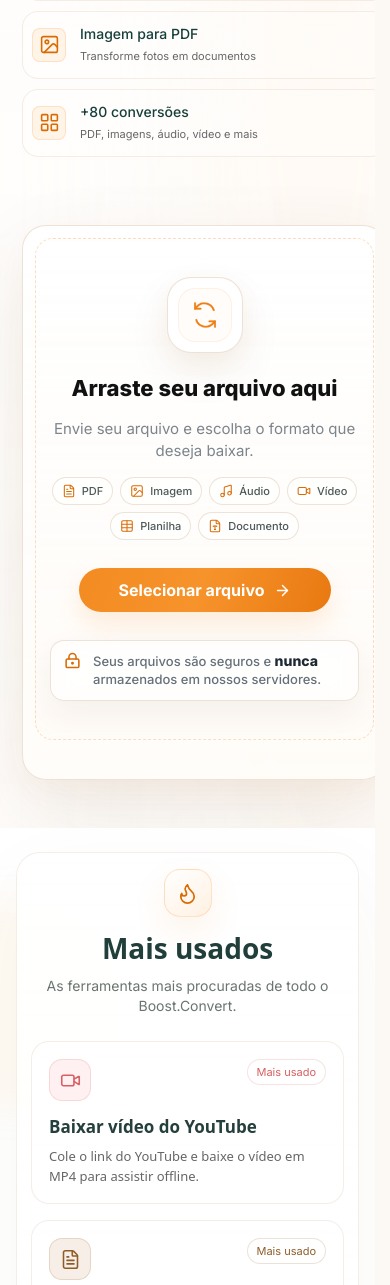
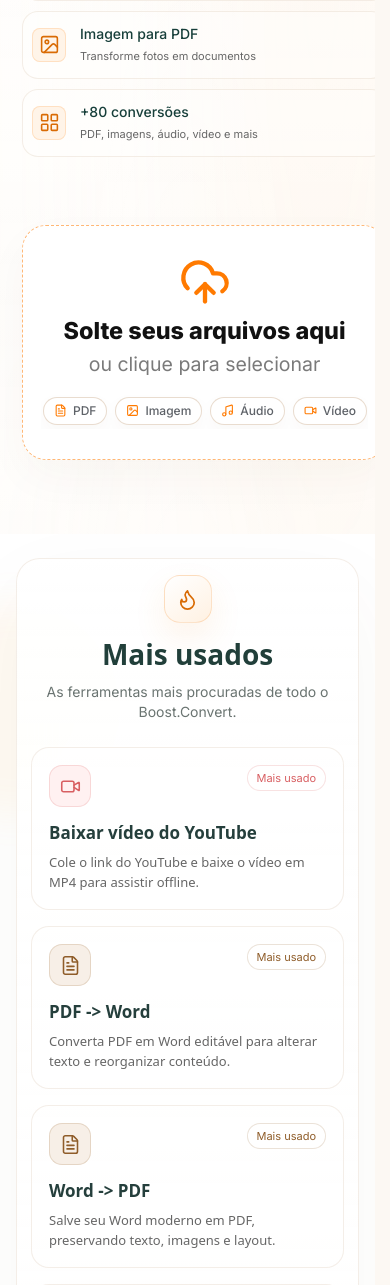
Before and after one commit to Boost-Convert-team/Boost.Convert, a Flask app: page / in a window 390 px wide. Shown: the part 611-1896 px from the top of the page. Run offline with Flask 3, Linux system fonts and the light colour scheme; some libraries are stand-ins or nearby versions; some web fonts are replaced.

Commit message:
otimizando animação do faq e mudando upload da home

```diff
--- a/frontend/static/css/body.css
+++ b/frontend/static/css/body.css
@@ -303,6 +303,33 @@ label,
         transform 1200ms var(--ease-air);
 }
 
+@media (max-width: 780px) {
+    body {
+        transition:
+            opacity 360ms ease,
+            transform 360ms ease;
+    }
+
+    .reveal {
+        filter: none;
+        transform: translateY(10px);
+        transition:
+            opacity 360ms ease,
+            transform 360ms ease;
+        will-change: opacity, transform;
+    }
+
+    .reveal.is-visible {
+        filter: none;
+    }
+
+    .reveal > * {
+        transition:
+            opacity 360ms ease,
+            transform 360ms ease;
+    }
+}
+
 @keyframes spin {
     to {
         transform: rotate(360deg);
--- a/frontend/static/css/home/hero.css
+++ b/frontend/static/css/home/hero.css
@@ -624,22 +624,15 @@
 }
 
 .hero-upload-card {
-    width: min(100%, 700px);
+    width: min(100%, 760px);
     min-width: 0;
     max-width: 100%;
-    padding: 20px;
-    border: 1px solid rgba(232, 218, 203, .78);
+    padding: 0;
+    border: 0;
     border-radius: 28px;
-    background:
-        linear-gradient(180deg, rgba(255, 255, 255, .94), rgba(255, 252, 248, .88));
-    box-shadow:
-        0 34px 86px rgba(88, 58, 24, .095),
-        0 14px 38px rgba(240, 138, 36, .045),
-        inset 0 1px 0 rgba(255, 255, 255, .96);
-    transition:
-        transform 320ms var(--ease-air),
-        border-color 320ms var(--ease-air),
-        box-shadow 320ms var(--ease-air);
+    background: transparent;
+    box-shadow: none;
+    transition: opacity 200ms ease;
 }
 
 .hero-upload-card.is-submitting {
@@ -648,12 +641,9 @@
 }
 
 .hero-upload-card:hover {
-    transform: translateY(-5px);
-    border-color: rgba(240, 138, 36, .24);
-    box-shadow:
-        0 42px 106px rgba(88, 58, 24, .115),
-        0 18px 46px rgba(240, 138, 36, .075),
-        inset 0 1px 0 rgba(255, 255, 255, .98);
+    transform: none;
+    border-color: transparent;
+    box-shadow: none;
 }
 
 .hero-upload-dropzone {
@@ -661,22 +651,24 @@
     display: grid;
     justify-items: center;
     align-content: center;
+    gap: 8px;
     width: 100%;
     min-width: 0;
     max-width: 100%;
-    min-height: 430px;
-    padding: 56px 40px;
+    min-height: 320px;
+    padding: 40px 56px;
     overflow: hidden;
-    border: 1.5px dashed rgba(240, 138, 36, .28);
-    border-radius: 20px;
-    background:
-        linear-gradient(180deg, rgba(255, 255, 255, .88), rgba(255, 251, 247, .74));
+    border: 1.5px dashed rgba(255, 122, 0, .54);
+    border-radius: 28px;
+    background: #fff;
     color: var(--text);
     text-align: center;
+    cursor: pointer;
+    box-shadow: 0 18px 44px rgba(88, 58, 24, .035);
     transition:
-        background-color 320ms var(--ease-air),
-        border-color 320ms var(--ease-air),
-        box-shadow 320ms var(--ease-air);
+        background-color 200ms ease,
+        border-color 200ms ease,
+        box-shadow 200ms ease;
 }
 
 .hero-upload-input {
@@ -688,122 +680,57 @@
 }
 
 .hero-upload-dropzone::before {
-    content: "";
-    position: absolute;
-    inset: 0;
-    border-radius: inherit;
-    background:
-        linear-gradient(90deg, transparent, rgba(240, 138, 36, .06), transparent);
-    opacity: 0;
-    transform: translateX(-46%);
-    transition:
-        opacity 320ms var(--ease-air),
-        transform 350ms var(--ease-air);
-    pointer-events: none;
+    display: none;
 }
 
 .hero-upload-card:hover .hero-upload-dropzone {
-    border-color: rgba(240, 138, 36, .42);
-    background-color: rgba(255, 250, 245, .92);
-    box-shadow: inset 0 0 0 1px rgba(255, 255, 255, .84);
+    border-color: rgba(255, 122, 0, .82);
+    background-color: rgba(255, 122, 0, .03);
+    box-shadow: 0 20px 48px rgba(88, 58, 24, .045);
 }
 
 .hero-upload-dropzone.is-dragging {
-    border-color: rgba(240, 138, 36, .58);
-    background-color: rgba(255, 250, 245, .96);
+    border-style: solid;
+    border-color: #ff7a00;
+    background-color: rgba(255, 122, 0, .065);
+    box-shadow:
+        0 22px 54px rgba(255, 122, 0, .10),
+        0 0 0 4px rgba(255, 122, 0, .08);
 }
 
 .hero-upload-dropzone:focus-within {
-    border-color: rgba(240, 138, 36, .62);
+    border-color: #ff7a00;
     box-shadow:
-        inset 0 0 0 1px rgba(255, 255, 255, .90),
-        0 0 0 4px rgba(240, 138, 36, .10);
+        0 18px 44px rgba(88, 58, 24, .035),
+        0 0 0 4px rgba(255, 122, 0, .10);
 }
 
 .hero-upload-card.has-conversions .hero-upload-dropzone {
-    min-height: 250px;
-    padding-block: 34px;
+    min-height: 320px;
+    padding-block: 40px;
 }
 
 .hero-upload-card.has-file .hero-upload-dropzone {
-    min-height: 0;
-    padding-block: 24px;
-}
-
-.hero-upload-card.has-file .hero-upload-icon {
-    width: 60px;
-    height: 60px;
-    margin-bottom: 14px;
-    border-radius: 20px;
-}
-
-.hero-upload-card.has-file .hero-upload-icon::before {
-    inset: 6px;
-    border-radius: 15px;
-}
-
-.hero-upload-card.has-file .hero-upload-icon::after {
-    inset: -5px;
-    border-radius: 25px;
-}
-
-.hero-upload-card.has-file .hero-upload-icon svg {
-    width: 34px;
-    height: 34px;
-}
-
-.hero-upload-card.has-file .hero-upload-orbit {
-    top: 8px;
-    right: 9px;
-    width: 6px;
-    height: 6px;
-}
-
-.hero-upload-card.has-file .hero-upload-dropzone small,
-.hero-upload-card.has-file .hero-upload-file-types,
-.hero-upload-card.has-file .hero-upload-limit {
+    min-height: 320px;
+    padding-block: 40px;
+}
+
+.hero-upload-card:hover .hero-upload-dropzone::before {
     display: none;
 }
 
-.hero-upload-card.has-file .hero-upload-button {
-    margin-top: 18px;
-}
-
-.hero-upload-card:hover .hero-upload-dropzone::before {
-    opacity: 1;
-    transform: translateX(46%);
-}
-
 .hero-upload-icon {
-    position: relative;
     display: grid;
     place-items: center;
-    isolation: isolate;
-    width: 82px;
-    height: 82px;
-    margin-bottom: 28px;
-    border: 1px solid rgba(234, 223, 211, .88);
-    border-radius: 22px;
-    color: #ee8017;
-    background: #fff;
-    box-shadow:
-        0 18px 42px rgba(88, 58, 24, .08),
-        0 8px 22px rgba(240, 138, 36, .055),
-        inset 0 1px 0 rgba(255, 255, 255, .96);
-    transition:
-        transform 320ms var(--ease-air),
-        border-color 320ms var(--ease-air),
-        box-shadow 320ms var(--ease-air);
+    width: 64px;
+    height: 64px;
+    margin-bottom: 4px;
+    color: #ff7a00;
+    transition: transform 200ms ease;
 }
 
 .hero-upload-icon::before {
-    content: "";
-    position: absolute;
-    inset: 10px;
-    z-index: -1;
-    border: 1px solid rgba(240, 138, 36, .10);
-    border-radius: 17px;
-    background: rgba(255, 247, 239, .36);
+    display: none;
 }
 
 .hero-upload-icon::after {
@@ -811,32 +738,15 @@
 }
 
 .hero-upload-icon svg {
-    position: relative;
-    z-index: 2;
-    width: 42px;
-    height: 42px;
+    width: 64px;
+    height: 64px;
     overflow: visible;
+    stroke-width: 2;
     transform: translateZ(0);
 }
 
 .hero-upload-convert-symbol {
-    fill: none;
-    stroke: currentColor;
-    stroke-linecap: round;
-    stroke-linejoin: round;
-    vector-effect: non-scaling-stroke;
-}
-
-.hero-upload-convert-symbol {
-    transform-box: fill-box;
-    transform-origin: center;
-}
-
-.hero-upload-convert-symbol {
-    stroke-width: 3.2;
-    opacity: 1;
-    animation: heroUploadConvertSpin 4.2s var(--ease-air) infinite;
-    will-change: transform;
+    animation: none;
 }
 
 .hero-upload-orbit {
@@ -846,36 +756,33 @@
 .hero-upload-card:hover .hero-upload-icon,
 .hero-upload-dropzone:focus-within .hero-upload-icon,
 .hero-upload-dropzone.is-dragging .hero-upload-icon {
-    border-color: rgba(240, 138, 36, .32);
-    box-shadow:
-        0 22px 50px rgba(88, 58, 24, .095),
-        0 10px 24px rgba(240, 138, 36, .09),
-        inset 0 1px 0 rgba(255, 255, 255, .98);
+    transform: scale(1.06);
 }
 
 .hero-upload-dropzone strong {
     color: var(--text);
     font-family: var(--font-ui);
-    font-size: clamp(20px, 1.65vw, 24px);
-    line-height: 1.22;
+    font-size: clamp(28px, 2.35vw, 32px);
+    line-height: 1.08;
     font-weight: 800;
 }
 
 .hero-upload-dropzone small {
-    margin-top: 16px;
-    color: #7c858b;
-    font-family: var(--font-ui);
-    font-size: 15px;
-    line-height: 1.45;
+    margin-top: 0;
+    color: #7a7a7a;
+    font-family: var(--font-ui);
+    font-size: clamp(22px, 1.8vw, 24px);
+    line-height: 1.25;
+    font-weight: 400;
 }
 
 .hero-upload-file-types {
     display: flex;
     flex-wrap: wrap;
     justify-content: center;
-    gap: 8px;
-    width: min(100%, 390px);
-    margin-top: 18px;
+    gap: 8px 10px;
+    width: min(100%, 380px);
+    margin-top: 12px;
 }
 
 .hero-upload-file-types span {
@@ -883,21 +790,41 @@
     align-items: center;
     gap: 6px;
     min-height: 30px;
-    padding: 0 10px;
-    border: 1px solid rgba(232, 218, 203, .76);
+    padding: 0 12px;
+    border: 1px solid rgba(232, 218, 203, .92);
     border-radius: 999px;
-    background: rgba(255, 255, 255, .72);
-    color: #4d5a57;
-    font-family: var(--font-ui);
-    font-size: 12px;
+    background: #fff;
+    color: #5e6268;
+    font-family: var(--font-ui);
+    font-size: 13px;
     font-weight: var(--weight-ui-medium);
     line-height: 1;
+    box-shadow: 0 8px 20px rgba(88, 58, 24, .035);
+    transition:
+        border-color 200ms ease,
+        background-color 200ms ease,
+        color 200ms ease,
+        transform 200ms ease;
+}
+
+.hero-upload-card:hover .hero-upload-file-types span,
+.hero-upload-dropzone:focus-within .hero-upload-file-types span,
+.hero-upload-dropzone.is-dragging .hero-upload-file-types span {
+    border-color: rgba(255, 122, 0, .24);
+    background-color: rgba(255, 122, 0, .025);
+}
+
+.hero-upload-file-types span:hover {
+    transform: translateY(-1px);
+    border-color: rgba(255, 122, 0, .34);
+    color: #33373d;
 }
 
 .hero-upload-file-types svg {
     width: 14px;
     height: 14px;
-    color: var(--orange-deep);
+    color: #ff7a00;
+    stroke-width: 2;
 }
 
 .hero-upload-button {
--- a/frontend/static/css/responsivo.css
+++ b/frontend/static/css/responsivo.css
@@ -3201,6 +3201,13 @@ body:has(.home-page) .site-shell {
     .home-page .hero-upload-card {
         width: min(100%, 700px);
     }
+
+    .home-page .hero-upload-dropzone,
+    .home-page .hero-upload-card.has-conversions .hero-upload-dropzone,
+    .home-page .hero-upload-card.has-file .hero-upload-dropzone {
+        min-height: 260px;
+        padding: 40px 44px;
+    }
 }
 
 @media (max-width: 720px) {
@@ -3214,78 +3221,66 @@ body:has(.home-page) .site-shell {
 
     .home-page .hero-upload-card {
         width: 100%;
-        padding: 12px;
+        padding: 0;
+        border-radius: 26px;
+    }
+
+    .home-page .hero-upload-dropzone,
+    .home-page .hero-upload-card.has-conversions .hero-upload-dropzone,
+    .home-page .hero-upload-card.has-file .hero-upload-dropzone {
+        min-height: 220px;
+        padding: 30px 22px;
         border-radius: 24px;
     }
 
-    .home-page .hero-upload-dropzone {
-        min-height: 356px;
-        padding: 38px 18px;
-        border-radius: 18px;
-    }
-
-    .home-page .hero-upload-card.has-conversions .hero-upload-dropzone {
-        min-height: 280px;
-        padding-block: 30px;
-    }
-
-    .home-page .hero-upload-card.has-file .hero-upload-dropzone {
-        min-height: 0;
-        padding: 22px 14px;
-    }
-
     .home-page .hero-upload-icon {
-        width: 76px;
-        height: 76px;
-        margin-bottom: 22px;
-        border-radius: 24px;
+        width: 52px;
+        height: 52px;
+        margin-bottom: 2px;
     }
 
     .home-page .hero-upload-icon svg {
-        width: 40px;
-        height: 40px;
+        width: 52px;
+        height: 52px;
     }
 
     .home-page .hero-upload-dropzone strong {
-        max-width: 280px;
-        font-size: 22px;
-    }
-
-    .home-page .hero-upload-limit strong {
-        font-size: 1.08em;
-        line-height: inherit;
+        max-width: 100%;
+        font-size: clamp(22px, 6vw, 28px);
+        line-height: 1.12;
     }
 
     .home-page .hero-upload-dropzone small {
-        font-size: 15px;
+        font-size: clamp(17px, 5vw, 21px);
     }
 
     .home-page .hero-upload-file-types {
-        gap: 7px;
+        flex-wrap: nowrap;
+        justify-content: flex-start;
+        gap: 8px;
         width: 100%;
-        margin-top: 16px;
+        max-width: 100%;
+        margin-top: 10px;
+        padding: 2px 2px 4px;
+        overflow-x: auto;
+        overscroll-behavior-x: contain;
+        scrollbar-width: none;
+    }
+
+    .home-page .hero-upload-file-types::-webkit-scrollbar {
+        display: none;
     }
 
     .home-page .hero-upload-file-types span {
+        flex: 0 0 auto;
         min-height: 28px;
-        padding-inline: 9px;
-        font-size: 11px;
-    }
-
-    .home-page .hero-upload-button {
-        width: min(100%, 252px);
-        max-width: 100%;
-        min-width: 0;
-        min-height: 44px;
-        font-size: 16px;
-    }
-
-    .home-page .hero-upload-limit {
-        width: 100%;
-        align-items: flex-start;
-        justify-content: flex-start;
-        padding: 11px 13px;
-        font-size: 13px;
+        padding-inline: 10px;
+        font-size: 12px;
+    }
+
+    .home-page .hero-upload-file-types svg {
+        width: 13px;
+        height: 13px;
     }
 
     .home-page .hero-upload-security {
@@ -3306,6 +3301,8 @@ body:has(.home-page) .site-shell {
     .home-page .hero-upload-selected {
         width: 100%;
         max-width: 100%;
+        margin-top: 8px;
+        font-size: 12px;
     }
 }
 
@@ -3319,11 +3316,7 @@ body:has(.home-page) .site-shell {
     }
 
     .home-page .hero-upload-dropzone {
-        min-height: 324px;
-        padding-inline: 14px;
-    }
-
-    .home-page .hero-upload-button {
+        min-height: 220px;
         padding-inline: 18px;
     }
 }
--- a/frontend/static/js/app.js
+++ b/frontend/static/js/app.js
@@ -102,11 +102,7 @@ function initFaqAccordion() {
         const answer = getFaqAnswer(item);
         if (!button || !answer) return;
 
-        if (item.classList.contains("is-open")) {
-            openFaqItem(item, false);
-        } else {
-            closeFaqItem(item, false);
-        }
+        setFaqItemOpen(item, item.classList.contains("is-open"));
 
         button.addEventListener("click", () => {
             if (item.classList.contains("is-open")) {
@@ -133,51 +129,23 @@ function getFaqAnswer(item) {
     return document.getElementById(button.getAttribute("aria-controls"));
 }
 
-function openFaqItem(item, animate = true) {
+function setFaqItemOpen(item, isOpen) {
     const button = item.querySelector(".faq-question");
     const answer = getFaqAnswer(item);
     if (!button || !answer) return;
 
-    item.classList.add("is-open");
-    button.setAttribute("aria-expanded", "true");
+    item.classList.toggle("is-open", isOpen);
+    button.setAttribute("aria-expanded", String(isOpen));
     answer.hidden = false;
-
-    const targetHeight = answer.scrollHeight;
-    if (!animate) {
-        answer.style.height = `${targetHeight}px`;
-        return;
-    }
-
-    answer.style.height = "0px";
-    requestAnimationFrame(() => {
-        answer.style.height = `${targetHeight}px`;
-    });
+    answer.setAttribute("aria-hidden", String(!isOpen));
 }
 
-function closeFaqItem(item, animate = true) {
-    const button = item.querySelector(".faq-question");
-    const answer = getFaqAnswer(item);
-    if (!button || !answer) return;
+function openFaqItem(item) {
+    setFaqItemOpen(item, true);
+}
 
-    item.classList.remove("is-open");
-    button.setAttribute("aria-expanded", "false");
-
-    if (!animate) {
-        answer.style.height = "0px";
-        answer.hidden = true;
-        return;
-    }
-
-    answer.style.height = `${answer.scrollHeight}px`;
-    requestAnimationFrame(() => {
-        answer.style.height = "0px";
-    });
-
-    answer.addEventListener("transitionend", function handleTransitionEnd(event) {
-        if (event.propertyName !== "height") return;
-        answer.hidden = !item.classList.contains("is-open");
-        answer.removeEventListener("transitionend", handleTransitionEnd);
-    });
+function closeFaqItem(item) {
+    setFaqItemOpen(item, false);
 }
 
 function handleFaqKeyboard(event, buttons) {
--- a/frontend/static/js/forms.js
+++ b/frontend/static/js/forms.js
@@ -128,7 +128,6 @@
         const dropzone = form.querySelector(".hero-upload-dropzone");
         const selectedFile = form.querySelector("[data-hero-selected-file]");
         const uploadTitle = form.querySelector("[data-hero-upload-title]");
-        const uploadButtonLabel = form.querySelector("[data-hero-upload-button-label]");
         const panel = form.querySelector("[data-hero-conversion-panel]");
         const optionsList = form.querySelector("[data-hero-conversion-options]");
         const message = form.querySelector("[data-hero-upload-message]");
@@ -148,16 +147,14 @@
                 selectedFile.hidden = true;
                 selectedFile.textContent = "";
                 selectedFile.removeAttribute("title");
-                if (uploadTitle) uploadTitle.textContent = "Arraste seu arquivo aqui";
-                if (uploadButtonLabel) uploadButtonLabel.textContent = "Selecionar arquivo";
+                if (uploadTitle) uploadTitle.textContent = "Solte seus arquivos aqui";
                 return;
             }
 
             selectedFile.hidden = false;
             selectedFile.textContent = `${file.name} - ${window.BoostUtils.formatBytes(file.size)}`;
             selectedFile.title = file.name;
-            if (uploadTitle) uploadTitle.textContent = "Arquivo pronto para converter";
-            if (uploadButtonLabel) uploadButtonLabel.textContent = "Trocar arquivo";
+            if (uploadTitle) uploadTitle.textContent = "Solte seus arquivos aqui";
         };
 
         const resetOptions = () => {
--- a/frontend/templates/home.html
+++ b/frontend/templates/home.html
@@ -100,18 +100,10 @@
                 <label class="hero-upload-dropzone" for="hero-upload-file">
                     <input id="hero-upload-file" class="hero-upload-input" type="file" name="files" required>
                     <span class="hero-upload-icon" aria-hidden="true">
-                        <svg viewBox="0 0 64 64" focusable="false">
-                            <g class="hero-upload-convert-symbol">
-                                <path d="M46 24A16 16 0 0 0 19.8 17.8L16 22" />
-                                <path d="M16 13v9h9" />
-                                <path d="M18 40a16 16 0 0 0 26.2 6.2L48 42" />
-                                <path d="M48 51v-9h-9" />
-                            </g>
-                        </svg>
-                        <span class="hero-upload-orbit"></span>
+                        <i data-lucide="cloud-upload" aria-hidden="true"></i>
                     </span>
-                    <strong data-hero-upload-title>Arraste seu arquivo aqui</strong>
-                    <small>Envie seu arquivo e escolha o formato que deseja baixar.</small>
+                    <strong data-hero-upload-title>Solte seus arquivos aqui</strong>
+                    <small>ou clique para selecionar</small>
                     <span class="hero-upload-file-types" aria-label="Tipos de arquivos aceitos">
                         <span><i data-lucide="file-text" aria-hidden="true"></i> PDF</span>
                         <span><i data-lucide="image" aria-hidden="true"></i> Imagem</span>
@@ -119,14 +111,6 @@
                         <span><i data-lucide="video" aria-hidden="true"></i> V&iacute;deo</span>
                         <span><i data-lucide="table" aria-hidden="true"></i> Planilha</span>
                         <span><i data-lucide="file-type" aria-hidden="true"></i> Documento</span>
-                    </span>
-                    <span class="hero-upload-button">
-                        <span class="hero-upload-button-label" data-hero-upload-button-label>Selecionar arquivo</span>
-                        <i data-lucide="arrow-right" aria-hidden="true"></i>
-                    </span>
-                    <span class="hero-upload-limit">
-                        <i data-lucide="lock-keyhole" aria-hidden="true"></i>
-                        <span>Seus arquivos s&atilde;o seguros e <strong>nunca</strong> armazenados em nossos servidores.</span>
                     </span>
                     <span class="hero-upload-selected file-name-safe" data-hero-selected-file hidden></span>
                 </label>
```
Also changed, not shown: other parts of frontend/static/css/home/hero.css (+15 -17 lines), frontend/static/css/home/dashboard.css (+43 -2 lines).
